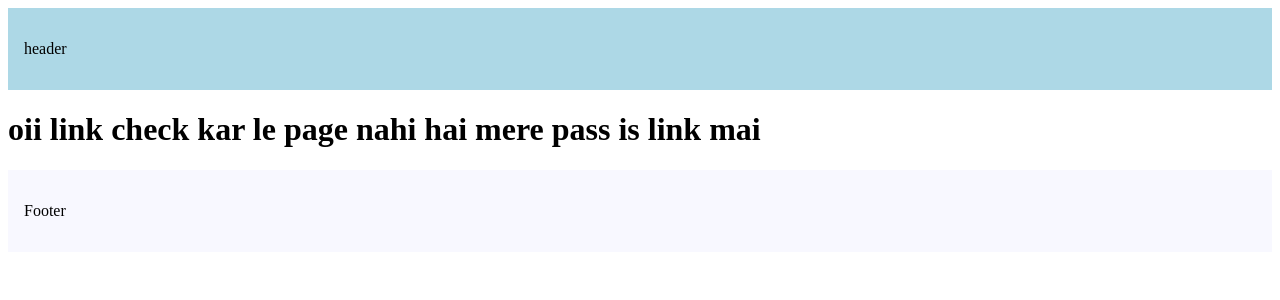
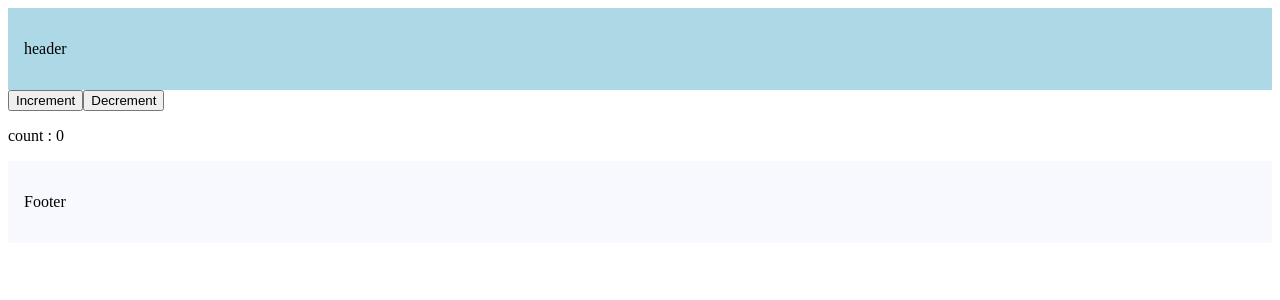
Before and after one commit to Mr-BlackHat-lab/nextjs16, a Next.js app: page /counter in a window 1280 px wide. Before the commit this address had no page. Shown: the top 300 px of the page. Built offline with nearby package versions, Linux system fonts and the light colour scheme.

Commit message:
meta data cant use in ues client

```diff
--- /dev/null
+++ b/src/app/counter/counter.tsx
@@ -0,0 +1,13 @@
+"use client";
+import { useState } from "react";
+
+export default function Counter() {
+  const [count, setCount] = useState(0);
+  return (
+    <div>
+      <button onClick={() => setCount(count + 1)}>Increment</button>
+      <button onClick={() => setCount(count - 1)}>Decrement</button>
+      <p>count : {count}</p>
+    </div>
+  );
+}
--- /dev/null
+++ b/src/app/counter/page.tsx
@@ -0,0 +1,12 @@
+import Counter from "./counter";
+
+export const metadata = {
+  title: "Counter",
+};
+export default function Countpage() {
+  return (
+    <>
+      <Counter />
+    </>
+  );
+}
```
